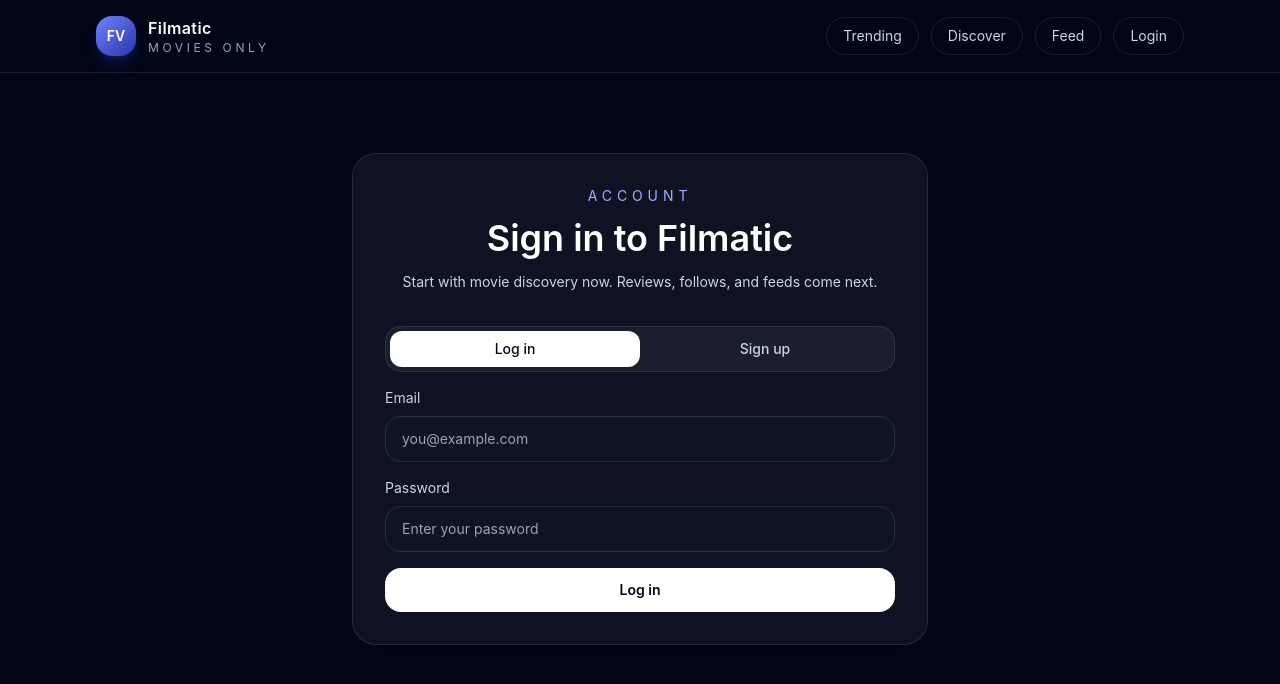
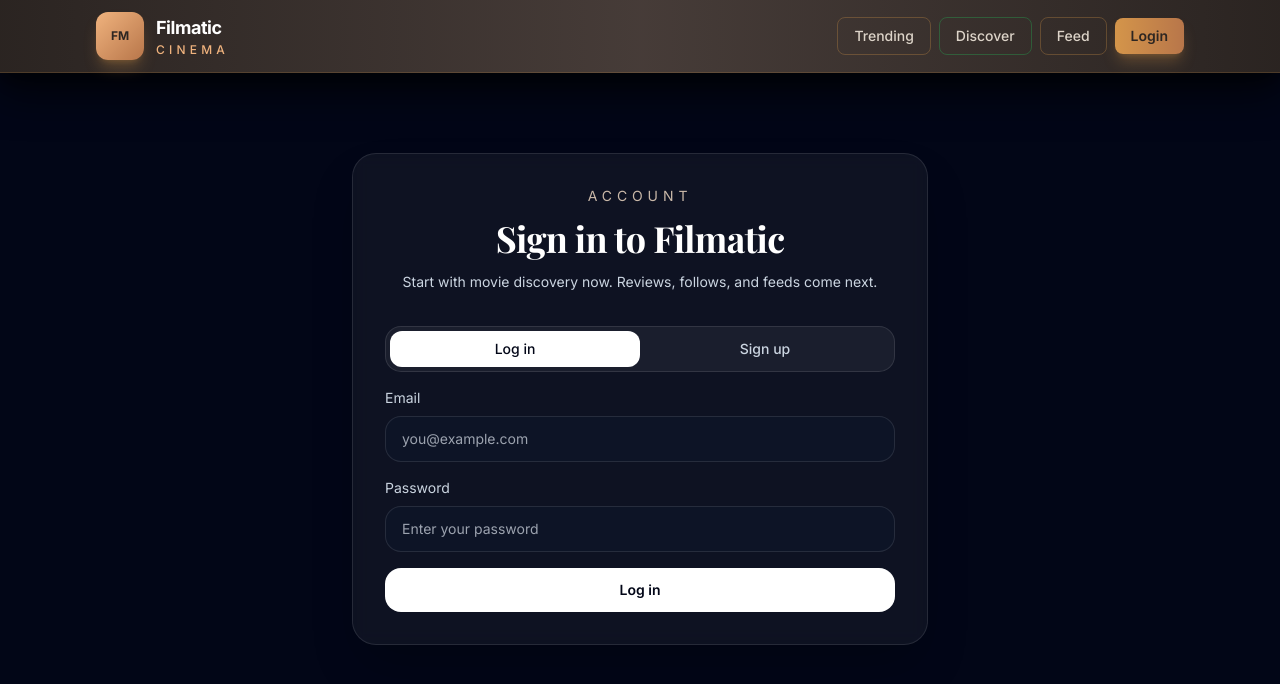
Before and after one commit to piyush0077sh/Filmatic, a React (Vite) app: page /auth in a window 1280 px wide. Shown: the top 684 px of the page. Built offline with nearby package versions, Linux system fonts and the light colour scheme; no server answers.

Commit message:
Premium cinematic redesign: luxury colors, gradients, typography, and depth

```diff
--- a/src/components/MovieCard.jsx
+++ b/src/components/MovieCard.jsx
@@ -13,37 +13,37 @@ export default function MovieCard({ movie }) {
   const posterUrl = movie.poster_path ? getImageUrl(movie.poster_path) : '';
   const content = (
     <article>
-      <div className="relative aspect-[2/3] overflow-hidden bg-slate-900">
+      <div className="relative aspect-[2/3] overflow-hidden bg-film-800">
         {posterUrl ? (
           <img
             src={posterUrl}
             alt={movie.title}
-            className="h-full w-full object-cover transition duration-500 group-hover:scale-105"
+            className="h-full w-full object-cover transition duration-500 group-hover:scale-110"
             loading="lazy"
           />
         ) : (
-          <div className="flex h-full items-center justify-center px-4 text-center text-sm text-slate-400">
+          <div className="flex h-full items-center justify-center px-4 text-center text-sm text-film-400">
             Poster unavailable
           </div>
         )}
-        <div className="absolute inset-0 bg-gradient-to-t from-slate-950 via-slate-950/10 to-transparent" />
+        <div className="absolute inset-0 bg-gradient-to-t from-film-950 via-film-950/20 to-transparent group-hover:via-film-950/10 transition duration-500" />
       </div>
 
-      <div className="space-y-2 p-4">
+      <div className="space-y-3 p-5">
         <div className="flex items-start justify-between gap-3">
           <div>
-            <h3 className="line-clamp-2 text-base font-semibold text-white">{movie.title}</h3>
-            <p className="mt-1 text-xs uppercase tracking-[0.2em] text-slate-400">
+            <h3 className="line-clamp-2 text-base font-bold text-white group-hover:text-gold-300 transition">{movie.title}</h3>
+            <p className="mt-1.5 text-xs font-semibold uppercase tracking-[0.25em] text-gold-400">
               {formatYear(movie.release_date)}
             </p>
           </div>
-          <div className="rounded-full border border-film-400/30 bg-film-400/10 px-2.5 py-1 text-xs font-medium text-film-200">
+          <div className="rounded-lg border border-gold-500/40 bg-gradient-to-br from-gold-500/20 to-gold-600/10 px-3 py-1.5 text-xs font-bold text-gold-300 shadow-lg shadow-gold-500/10 group-hover:border-gold-400 group-hover:from-gold-500/30 group-hover:to-gold-600/20 transition">
             {Number(movie.vote_average || 0).toFixed(1)}
           </div>
         </div>
 
         {movie.overview ? (
-          <p className="line-clamp-3 text-sm leading-6 text-slate-300">{movie.overview}</p>
+          <p className="line-clamp-2 text-sm leading-6 text-film-200 group-hover:text-film-100 transition">{movie.overview}</p>
         ) : null}
       </div>
     </article>
@@ -51,7 +51,7 @@ export default function MovieCard({ movie }) {
 
   if (movie.noLink) {
     return (
-      <div className="group overflow-hidden rounded-3xl border border-white/10 bg-white/5 shadow-xl shadow-black/20 transition hover:-translate-y-1 hover:border-film-400/40 hover:bg-white/8">
+      <div className="group overflow-hidden rounded-2xl border border-gold-500/20 bg-gradient-to-br from-film-800/80 to-film-900/80 shadow-premium transition hover:-translate-y-2 hover:border-gold-400/40 hover:shadow-premium-hover hover:from-film-800 hover:to-film-800/90">
         {content}
       </div>
     );
@@ -61,7 +61,7 @@ export default function MovieCard({ movie }) {
     <Link
       to={`/movie/${movie.id}`}
       state={{ movie }}
-      className="group overflow-hidden rounded-3xl border border-white/10 bg-white/5 shadow-xl shadow-black/20 transition hover:-translate-y-1 hover:border-film-400/40 hover:bg-white/8"
+      className="group overflow-hidden rounded-2xl border border-gold-500/20 bg-gradient-to-br from-film-800/80 to-film-900/80 shadow-premium transition hover:-translate-y-2 hover:border-gold-400/40 hover:shadow-premium-hover hover:from-film-800 hover:to-film-800/90"
     >
       {content}
     </Link>
--- a/src/components/Navbar.jsx
+++ b/src/components/Navbar.jsx
@@ -7,30 +7,30 @@ export default function Navbar() {
   const firebaseReady = isFirebaseConfigured();
 
   return (
-    <header className="sticky top-0 z-20 border-b border-white/10 bg-slate-950/85 backdrop-blur-xl">
-      <div className="mx-auto flex max-w-6xl items-center justify-between px-4 py-4 sm:px-6 lg:px-8">
-        <Link to="/" className="flex items-center gap-3">
-          <span className="grid h-10 w-10 place-items-center rounded-2xl bg-gradient-to-br from-film-400 to-film-700 text-sm font-semibold text-white shadow-lg shadow-film-500/20">
-            FV
+    <header className="sticky top-0 z-20 border-b border-gold-500/20 bg-gradient-to-r from-film-900/95 via-film-800/95 to-film-900/95 backdrop-blur-xl shadow-premium">
+      <div className="mx-auto flex max-w-6xl items-center justify-between px-4 py-3 sm:px-6 lg:px-8">
+        <Link to="/" className="flex items-center gap-3 transition hover:opacity-80">
+          <span className="grid h-12 w-12 place-items-center rounded-xl bg-gradient-to-br from-gold-400 to-gold-600 text-xs font-bold text-film-900 shadow-lg shadow-gold-500/30">
+            FM
           </span>
           <div>
-            <p className="text-base font-semibold tracking-wide text-white">Filmatic</p>
-            <p className="text-xs uppercase tracking-[0.3em] text-slate-400">
-              Movies only
+            <p className="text-lg font-bold tracking-tight text-white">Filmatic</p>
+            <p className="text-xs font-medium uppercase tracking-[0.35em] text-gold-400">
+              Cinema
             </p>
           </div>
         </Link>
 
-        <nav className="flex items-center gap-3 text-sm text-slate-300">
+        <nav className="flex items-center gap-2 text-sm font-medium text-film-200">
           <Link
             to="/#trending"
-            className="rounded-full border border-white/10 px-4 py-2 transition hover:border-film-400/50 hover:text-white"
+            className="rounded-lg px-4 py-2 transition border border-gold-500/30 hover:border-gold-400 hover:text-gold-300 hover:bg-gold-500/10"
           >
             Trending
           </Link>
           <Link
             to="/#discover"
-            className="rounded-full border border-white/10 px-4 py-2 transition hover:border-film-400/50 hover:text-white"
+            className="rounded-lg px-4 py-2 transition border border-emerald-500/30 hover:border-emerald-400 hover:text-emerald-300 hover:bg-emerald-500/10"
           >
             Discover
           </Link>
@@ -38,22 +38,22 @@ export default function Navbar() {
             <>
               <Link
                 to="/feed"
-                className="rounded-full border border-white/10 px-4 py-2 transition hover:border-film-400/50 hover:text-white"
+                className="rounded-lg px-4 py-2 transition border border-gold-500/30 hover:border-gold-400 hover:text-gold-300 hover:bg-gold-500/10"
               >
                 Feed
               </Link>
               {loading ? null : user ? (
-                <div className="flex items-center gap-3">
+                <div className="flex items-center gap-2 ml-2">
                   <Link
                     to="/profile"
-                    className="rounded-full border border-white/10 px-4 py-2 transition hover:border-film-400/50 hover:text-white"
+                    className="rounded-lg px-4 py-2 transition border border-emerald-500/30 hover:border-emerald-400 hover:text-emerald-300 hover:bg-emerald-500/10"
                   >
                     Profile
                   </Link>
                   <button
                     type="button"
                     onClick={logOut}
-                    className="rounded-full border border-white/10 px-4 py-2 transition hover:border-film-400/50 hover:text-white"
+                    className="rounded-lg px-4 py-2 transition bg-gradient-to-r from-gold-500 to-gold-600 hover:from-gold-400 hover:to-gold-500 text-film-900 font-semibold shadow-lg shadow-gold-500/30"
                   >
                     Logout
                   </button>
@@ -61,7 +61,7 @@ export default function Navbar() {
               ) : (
                 <Link
                   to="/auth"
-                  className="rounded-full border border-white/10 px-4 py-2 transition hover:border-film-400/50 hover:text-white"
+                  className="rounded-lg px-4 py-2 transition bg-gradient-to-r from-gold-500 to-gold-600 hover:from-gold-400 hover:to-gold-500 text-film-900 font-semibold shadow-lg shadow-gold-500/30"
                 >
                   Login
                 </Link>
--- a/src/index.css
+++ b/src/index.css
@@ -1,3 +1,5 @@
+@import url('https://fonts.googleapis.com/css2?family=Inter:wght@300;400;500;600;700;800&family=Playfair+Display:wght@700;800&display=swap');
+
 @tailwind base;
 @tailwind components;
 @tailwind utilities;
@@ -5,8 +7,10 @@
 :root {
   color-scheme: dark;
   font-family: Inter, system-ui, -apple-system, BlinkMacSystemFont, 'Segoe UI', sans-serif;
-  background: #020617;
-  color: #e2e8f0;
+  background: #0f0d0a;
+  color: #e8e5e0;
+  --gold-accent: #d4954a;
+  --emerald-accent: #22c55e;
 }
 
 html,
@@ -19,8 +23,9 @@ body {
   margin: 0;
   min-width: 320px;
   background:
-    radial-gradient(circle at top, rgba(72, 93, 245, 0.18), transparent 28%),
-    linear-gradient(180deg, #020617 0%, #020617 100%);
+    radial-gradient(circle at top right, rgba(212, 149, 74, 0.08), transparent 40%),
+    radial-gradient(circle at bottom left, rgba(34, 197, 94, 0.06), transparent 50%),
+    linear-gradient(135deg, #0f0d0a 0%, #1a1512 100%);
 }
 
 * {
@@ -31,3 +36,43 @@ a {
   color: inherit;
   text-decoration: none;
 }
+
+/* Premium heading styles */
+h1, h2, h3 {
+  font-family: 'Playfair Display', serif;
+  font-weight: 800;
+  letter-spacing: -0.02em;
+}
+
+h1 {
+  font-size: 3.5rem;
+  line-height: 1.1;
+}
+
+h2 {
+  font-size: 2.25rem;
+  line-height: 1.2;
+}
+
+/* Premium transitions */
+button, a, [role="button"] {
+  transition: all 0.3s cubic-bezier(0.4, 0, 0.2, 1);
+}
+
+/* Scrollbar styling */
+::-webkit-scrollbar {
+  width: 8px;
+}
+
+::-webkit-scrollbar-track {
+  background: transparent;
+}
+
+::-webkit-scrollbar-thumb {
+  background: rgba(212, 149, 74, 0.4);
+  border-radius: 4px;
+}
+
+::-webkit-scrollbar-thumb:hover {
+  background: rgba(212, 149, 74, 0.6);
+}
--- a/tailwind.config.js
+++ b/tailwind.config.js
@@ -5,17 +5,49 @@ export default {
     extend: {
       colors: {
         film: {
-          50: '#f5f7ff',
-          100: '#e8ecff',
-          200: '#c8d2ff',
-          300: '#9eafff',
-          400: '#6d83ff',
-          500: '#485df5',
-          600: '#3342d1',
-          700: '#2b35a8',
-          800: '#252d81',
-          900: '#20265f',
+          50: '#faf8f4',
+          100: '#f0ebe3',
+          200: '#ddd4c9',
+          300: '#c9b8a8',
+          400: '#b5a28f',
+          500: '#a18d7f',
+          600: '#8b7868',
+          700: '#6d5d54',
+          800: '#4a3f3a',
+          900: '#2d2622',
         },
+        gold: {
+          50: '#fef9f0',
+          100: '#fdf1e0',
+          200: '#f9dfc2',
+          300: '#f5cda3',
+          400: '#f0b37e',
+          500: '#d4954a',
+          600: '#b8764a',
+          700: '#8d5a35',
+          800: '#664225',
+          900: '#422b16',
+        },
+        emerald: {
+          50: '#f0fdf4',
+          100: '#dcfce7',
+          200: '#bbf7d0',
+          300: '#86efac',
+          400: '#4ade80',
+          500: '#22c55e',
+          600: '#16a34a',
+          700: '#15803d',
+          800: '#166534',
+          900: '#134e4a',
+        },
+      },
+      boxShadow: {
+        'premium': '0 20px 40px rgba(0, 0, 0, 0.6), 0 8px 16px rgba(0, 0, 0, 0.4)',
+        'premium-lg': '0 30px 60px rgba(0, 0, 0, 0.7), 0 12px 24px rgba(0, 0, 0, 0.5)',
+        'premium-hover': '0 25px 50px rgba(212, 149, 74, 0.15), 0 10px 20px rgba(0, 0, 0, 0.5)',
+      },
+      backdropBlur: {
+        'xl': '12px',
       },
     },
   },
```
Also changed, not shown: src/pages/Home.jsx (+25 -24 lines).
